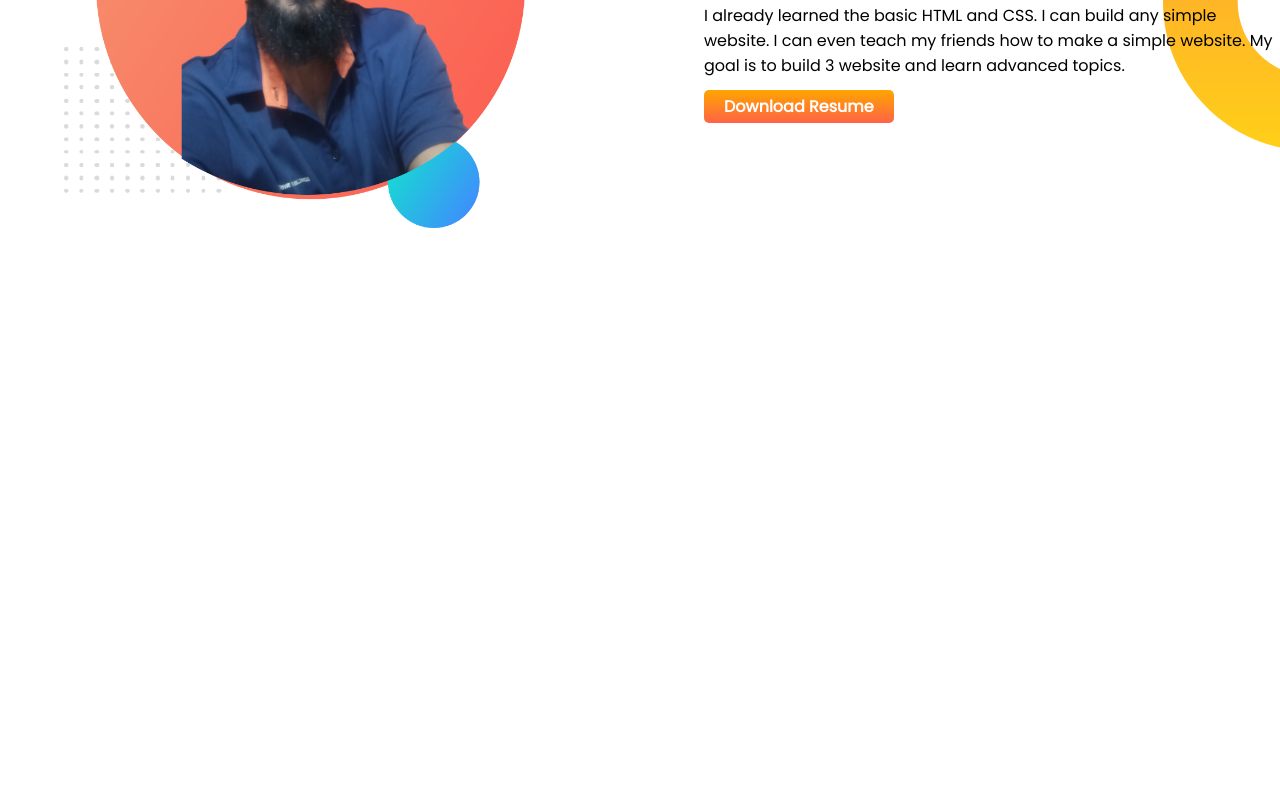
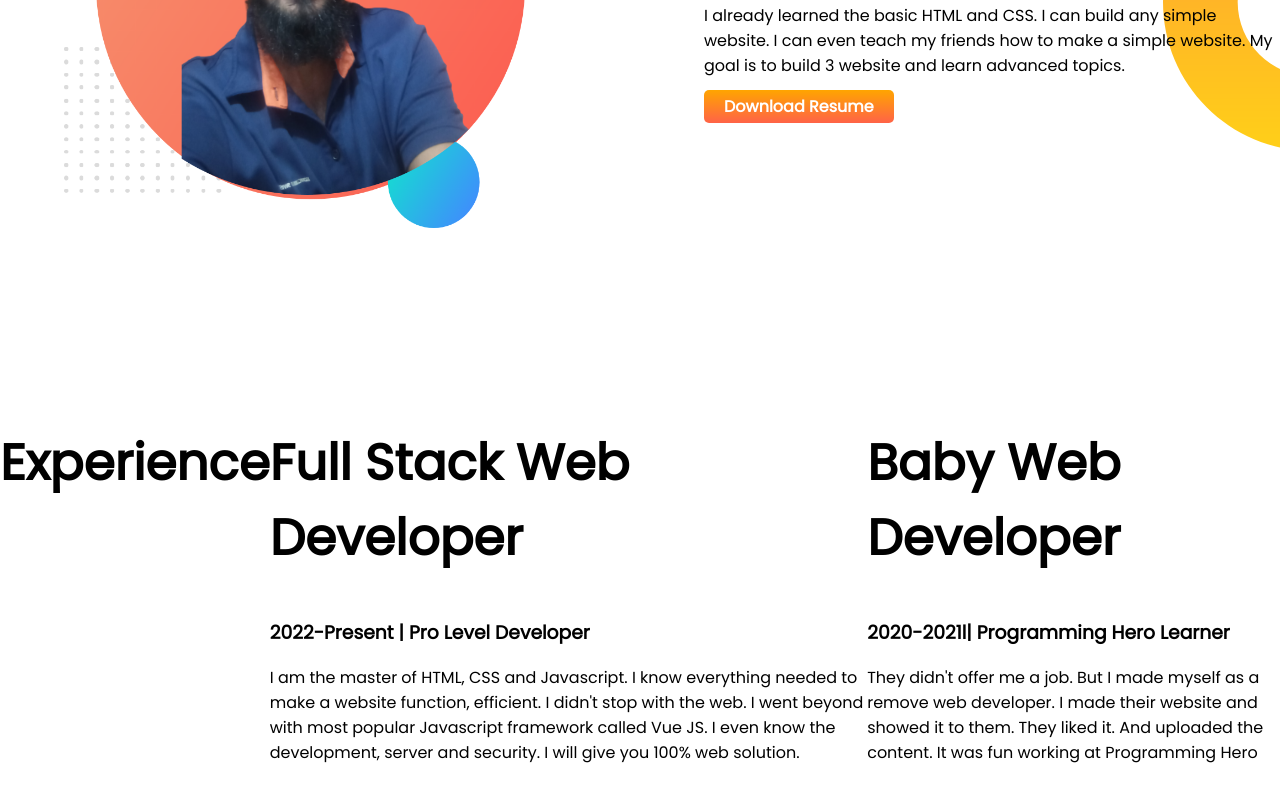
Before and after one commit to Sojibislam2/developer-portfolio, a plain HTML site: page index.html in a window 1280 px wide. Shown: the part 868-1669 px from the top of the page. Before the commit the page ends 1253 px from the top, so only its background shows below. Drawn offline with Linux system fonts and the light colour scheme.

Commit message:
add other section

```diff
--- a/index.html
+++ b/index.html
@@ -41,6 +41,22 @@
         </div>
 
     </section>
+    <section class="experience">
+        <h1>Experience</h1>
+        <div>
+            <h1>Full Stack Web Developer</h1>
+            <h3>2022-Present | Pro Level Developer</h3>
+            <p>I am the master of HTML, CSS and Javascript. I know everything needed to make a website function,
+                efficient. I didn't stop with the web. I went beyond with most popular Javascript framework called Vue
+                JS. I even know the development, server and security. I will give you 100% web solution.</p>
+        </div>
+        <div>
+            <h1>Baby Web Developer</h1>
+            <h3>2020-2021l| Programming Hero Learner</h3>
+            <p>They didn't offer me a job. But I made myself as a remove web developer. I made their website and showed
+                it to them. They liked it. And uploaded the content. It was fun working at Programming Hero</p>
+        </div>
+    </section>
 </body>
 
 </html>
```
